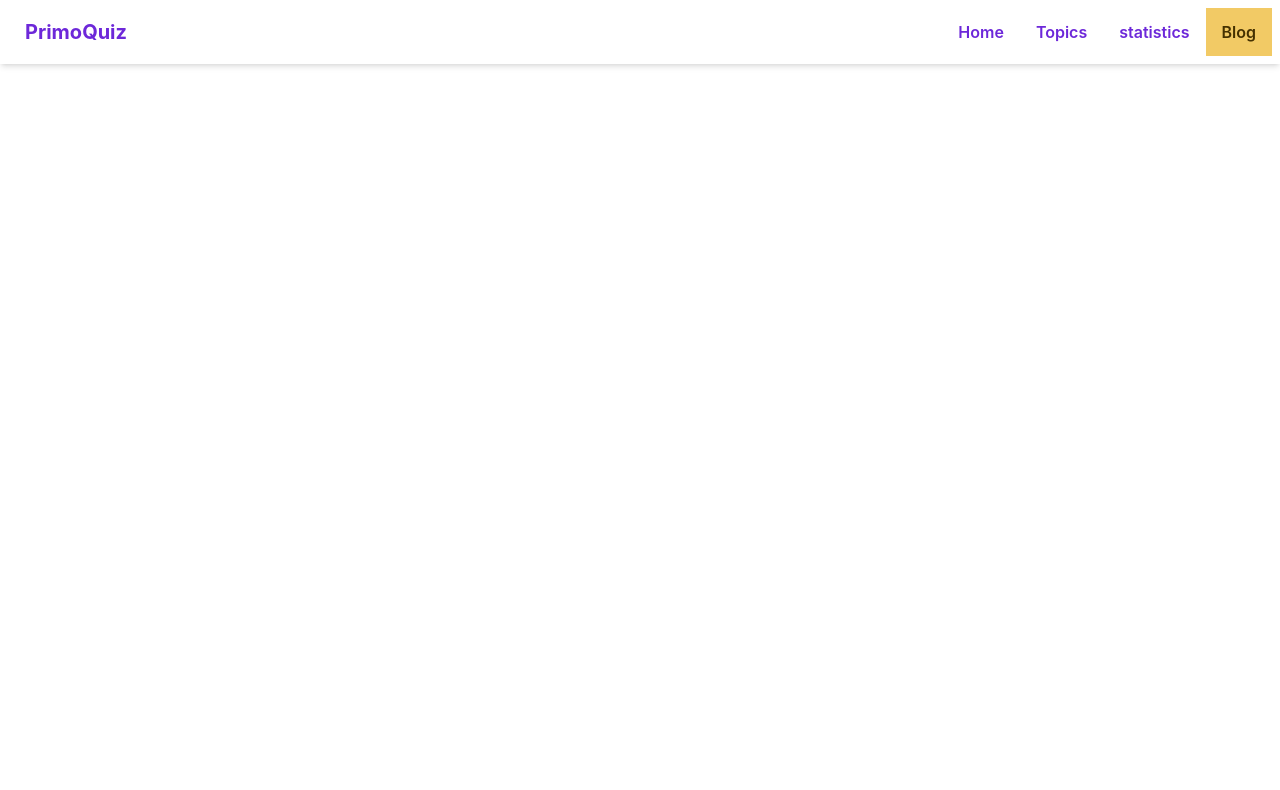
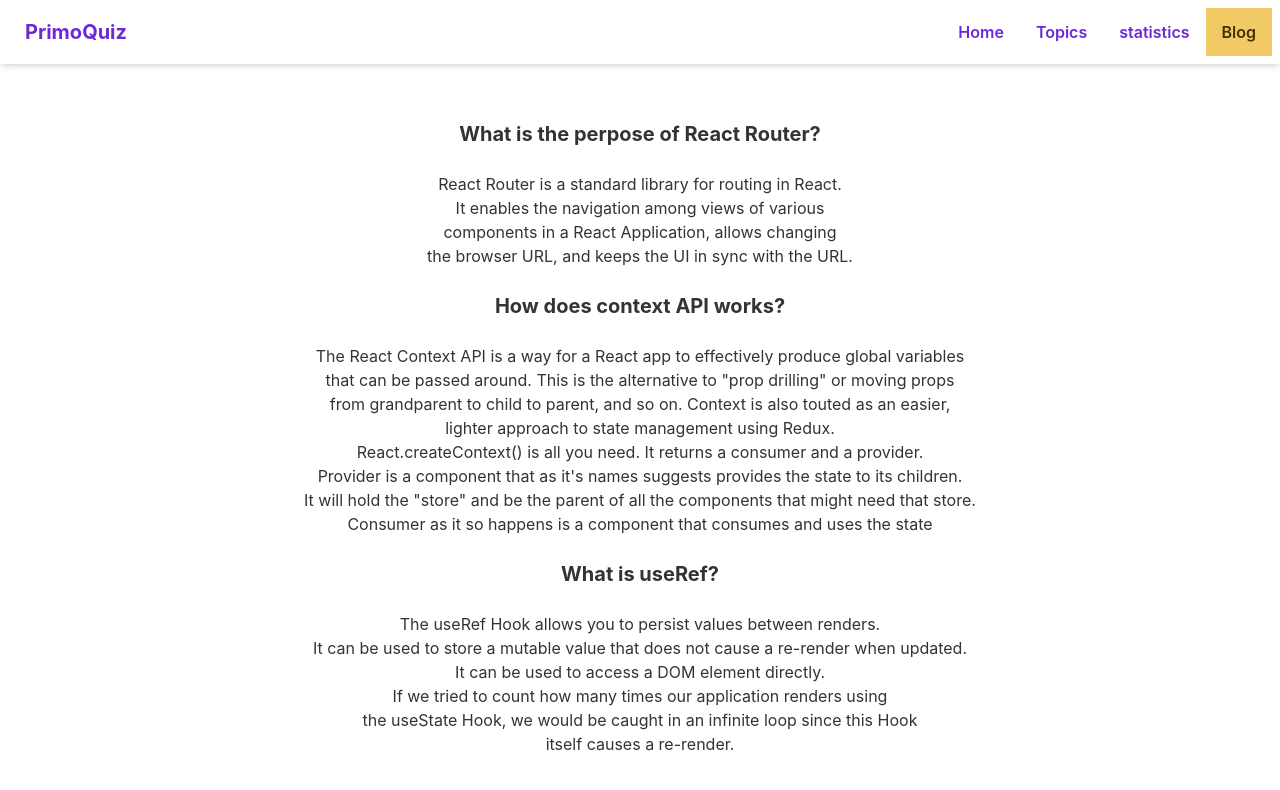
Before and after one commit to atiq100/quiz-master, a React (Create React App) app: page /blog in a window 1280 px wide. Shown: the top 790 px of the page. Built offline with nearby package versions, Linux system fonts and the light colour scheme.

Commit message:
blog added

```diff
--- a/src/components/Blog.jsx
+++ b/src/components/Blog.jsx
@@ -1,11 +1,54 @@
-import React from 'react';
+import React from "react";
 
 const Blog = () => {
-    return (
-        <div>
-
-        </div>
-    );
+  return (
+    <div className="text-center mt-14">
+      <h2 className="text-xl font-bold">
+        What is the perpose of React Router?
+      </h2>
+      <br></br>
+      <p>
+        React Router is a standard library for routing in React.<br></br>
+        It enables the navigation among views of various <br></br>
+        components in a React Application, allows changing<br></br>
+        the browser URL, and keeps the UI in sync with the URL.
+      </p>
+      <br></br>
+      <h2 className="text-xl font-bold">How does context API works?</h2>
+      <br></br>
+      <p>
+        The React Context API is a way for a React app to effectively produce
+        global variables<br></br>
+        that can be passed around. This is the alternative to "prop drilling" or
+        moving props<br></br>
+        from grandparent to child to parent, and so on. Context is also touted
+        as an easier, <br></br>
+        lighter approach to state management using Redux.<br></br>
+        React.createContext() is all you need. It returns a consumer and a
+        provider.<br></br>
+        Provider is a component that as it's names suggests provides the state
+        to its children.<br></br>
+        It will hold the "store" and be the parent of all the components that
+        might need that store.<br></br>
+        Consumer as it so happens is a component that consumes and uses the
+        state
+      </p>
+      <br></br>
+      <h2 className="text-xl font-bold">What is useRef?</h2>
+      <br></br>
+      <p>
+        The useRef Hook allows you to persist values between renders.<br></br>
+        It can be used to store a mutable value that does not cause a re-render
+        when updated.<br></br>
+        It can be used to access a DOM element directly.<br></br>
+        If we tried to count how many times our application renders using
+        <br></br>
+        the useState Hook, we would be caught in an infinite loop since this
+        Hook<br></br>
+        itself causes a re-render.
+      </p>
+    </div>
+  );
 };
 
 export default Blog;
--- a/src/components/Home.jsx
+++ b/src/components/Home.jsx
@@ -21,7 +21,7 @@ const Home = () => {
             </h1>
             <p className="mb-5">
               Play our amazing 'Programming language quiz' that will test your
-              knowledge about the concepts of HTML,JS,React
+              knowledge about the concepts of HTML,CSS,JS,React
             </p>
             <button className="btn btn-primary">Let's Started</button>
           </div>
```
